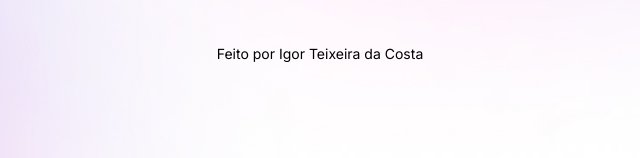
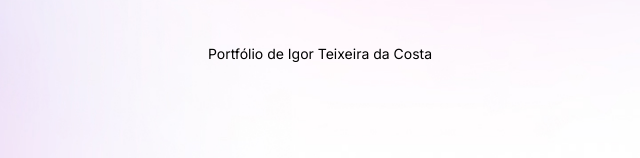
Before and after one commit to Igortdcosta/Template-Igor, a plain HTML site: page index.html in a window 1280 px wide. Shown: the part 695-853 px from the top of the page, 320-960 px from the left. Drawn offline with nearby package versions, Linux system fonts and the light colour scheme.

Commit message:
Atualização do footer
Feito por Igor Teixeira da Costa para Portfólio de...

```diff
--- a/index.html
+++ b/index.html
@@ -87,7 +87,7 @@
           <ion-icon name="logo-linkedin"></ion-icon>
         </a>
       </div>
-      <footer>Feito por Igor Teixeira da Costa</footer>
+      <footer>Portfólio de Igor Teixeira da Costa</footer>
     </div>
 
     <script
```
